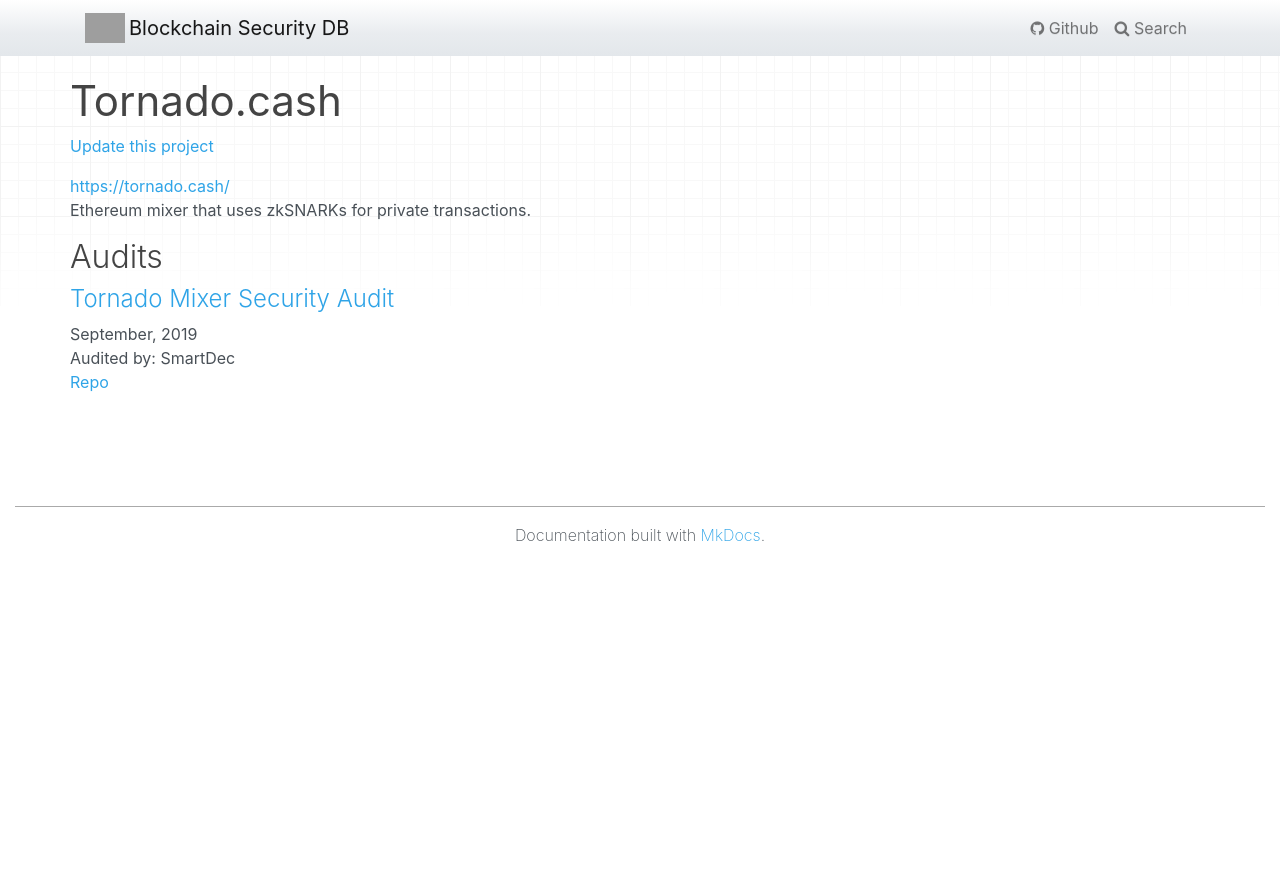
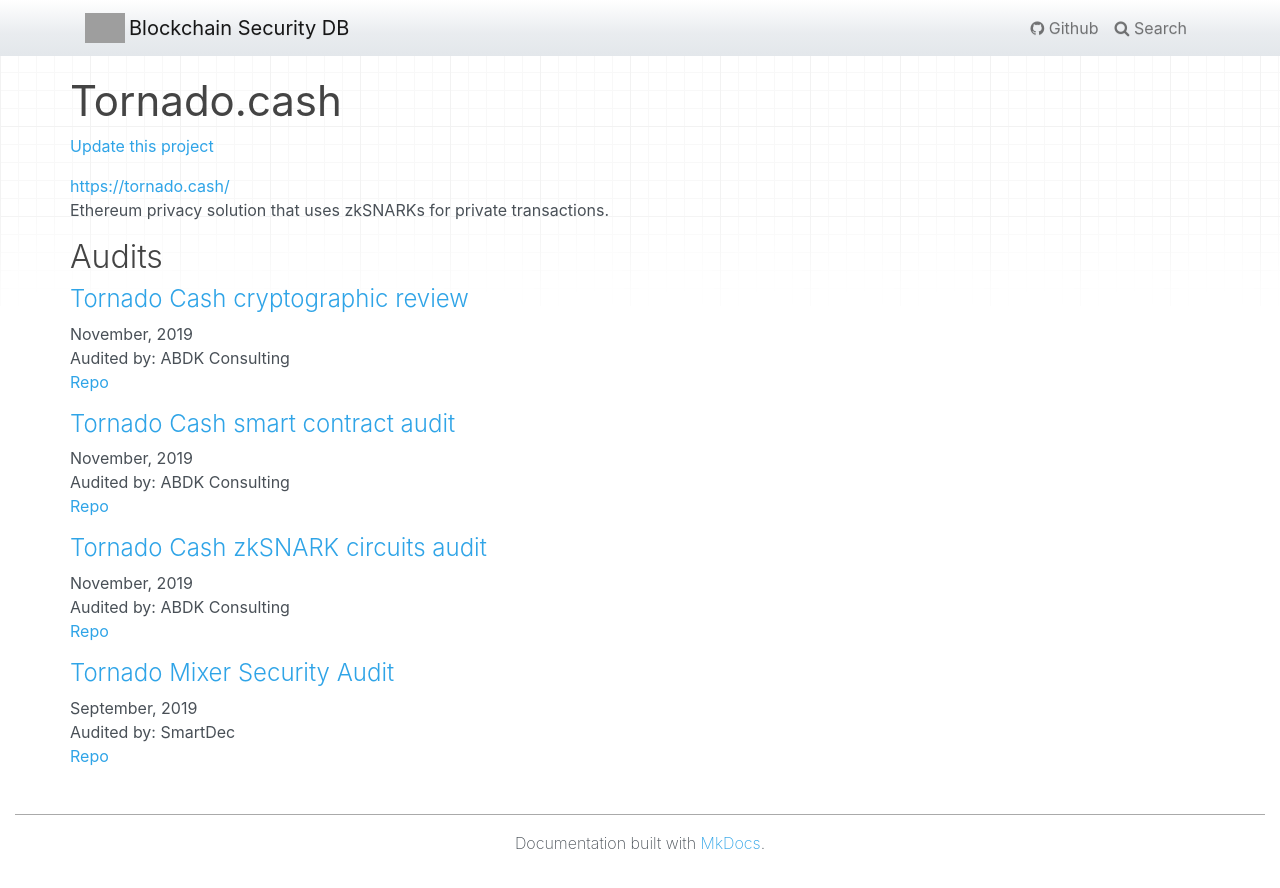
Before and after one commit to Consensys/blockchainSecurityDB, an MkDocs documentation site: the page built from docs/projects/tornado-cash.md, in a window 1280 px wide. Shown: the top 888 px of the page. Built offline with MkDocs 1.6.1, drawn with Linux system fonts in a browser that asks for light colours; grey boxes are pictures that could not be loaded.

Commit message:
Build tornado.cash

```diff
--- a/docs/projects/tornado-cash.md
+++ b/docs/projects/tornado-cash.md
@@ -4,10 +4,34 @@
 [Update this project](https://github.com/ConsenSys/blockchainSecurityDB/edit/master/projects/tornado-cash.json)
 
 [https://tornado.cash/](https://tornado.cash/)<br>
-Ethereum mixer that uses zkSNARKs for private transactions.
+Ethereum privacy solution that uses zkSNARKs for private transactions.
 
 
 ## Audits
+
+
+
+#### [Tornado Cash cryptographic review](https://tornado.cash/Tornado_cryptographic_review.pdf)
+
+November, 2019<br>
+Audited by: ABDK Consulting<br>
+[Repo](https://github.com/tornadocash/tornado-core/tree/0484408e82e8f1eebd081186cb11189aa0e9b57f)
+
+
+
+#### [Tornado Cash smart contract audit](https://tornado.cash/Tornado_solidity_audit.pdf)
+
+November, 2019<br>
+Audited by: ABDK Consulting<br>
+[Repo](https://github.com/tornadocash/tornado-core/tree/0484408e82e8f1eebd081186cb11189aa0e9b57f)
+
+
+
+#### [Tornado Cash zkSNARK circuits audit](https://tornado.cash/Tornado_circuit_audit.pdf)
+
+November, 2019<br>
+Audited by: ABDK Consulting<br>
+[Repo](https://github.com/tornadocash/tornado-core/tree/0484408e82e8f1eebd081186cb11189aa0e9b57f)
 
 
 
```
Also changed, not shown: docs/index.md (+17 -17 lines).
